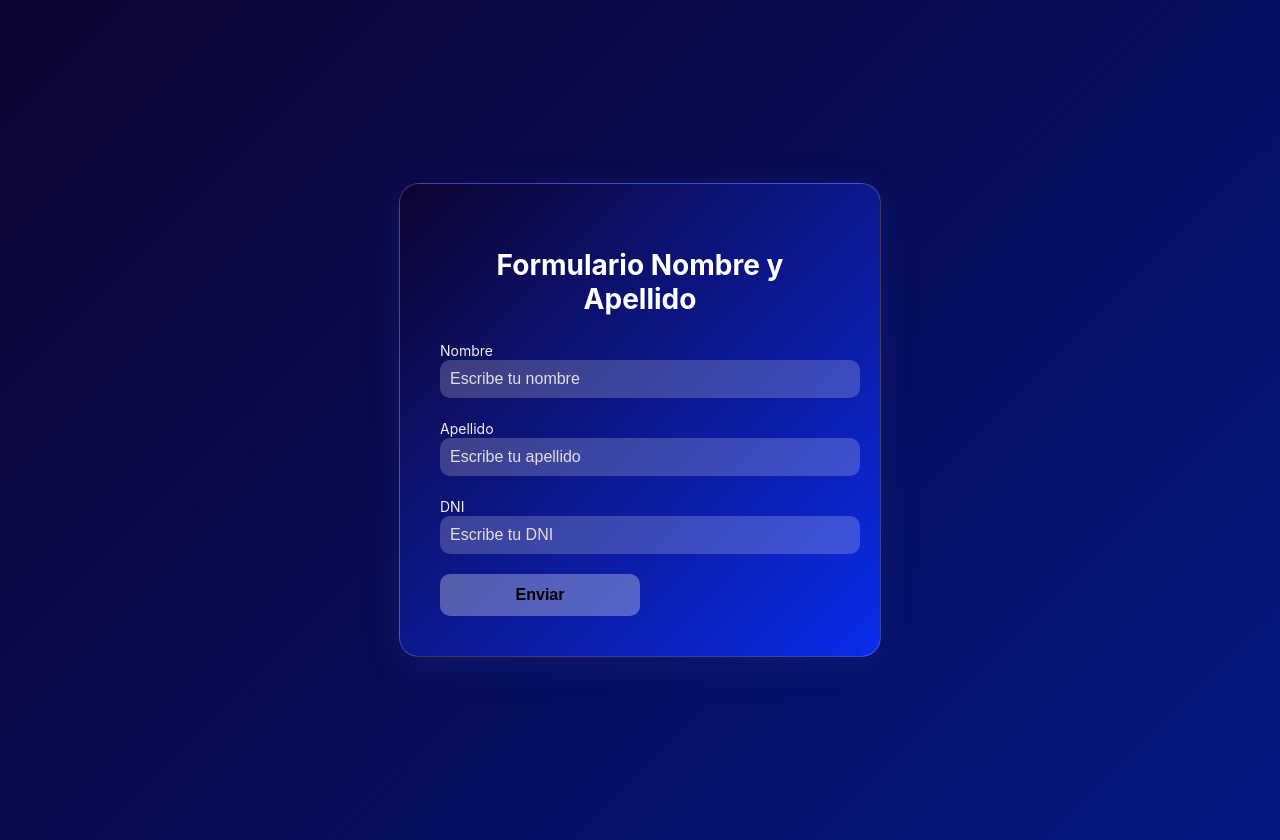
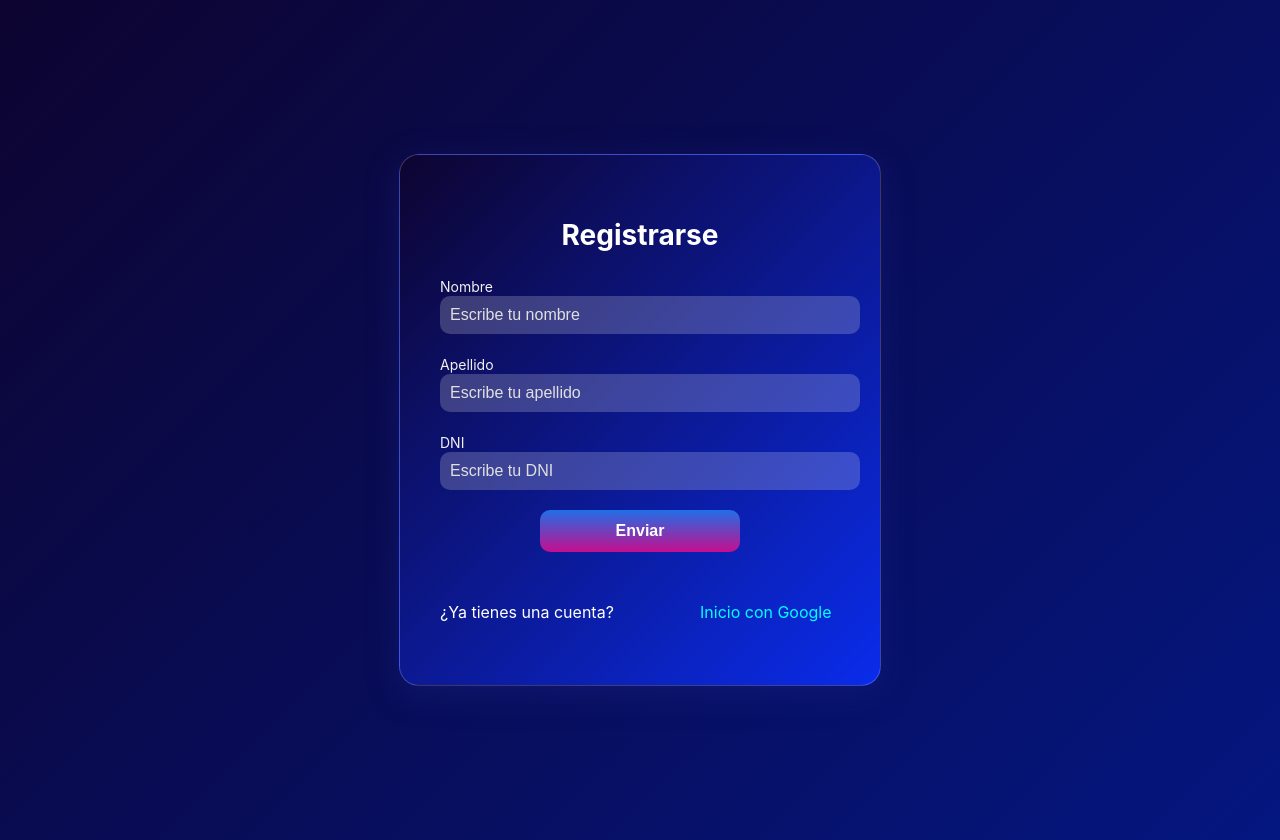
Before and after one commit to GastooCom/Proyecto-APRA, a React (Create React App) app in the folder proyecto-apra/: page / in a window 1280 px wide. Built offline with nearby package versions, Linux system fonts and the light colour scheme.

Commit message:
Mejorando el css

```diff
--- a/proyecto-apra/src/App.jsx
+++ b/proyecto-apra/src/App.jsx
@@ -7,7 +7,7 @@ function App() {
   return (
     <Router>
             <Routes>
-                <Route path="/" element={<FormularioRegistrarse titulo="Formulario Nombre y Apellido" />} />
+                <Route path="/" element={<FormularioRegistrarse titulo="Registrarse" />} />
                 <Route path="/resultado" element={<PantallaDestino />} />
             </Routes>
         </Router>
--- a/proyecto-apra/src/components/FormularioRegistrarse.jsx
+++ b/proyecto-apra/src/components/FormularioRegistrarse.jsx
@@ -53,6 +53,15 @@ const FormularioRegistrarse = ({ titulo = "Formulario Nombre y Apellido" }) => {
                 </div>
 
                 <button type="submit">Enviar</button>
+
+                <div className="cuenta">
+                    <label>¿Ya tienes una cuenta?</label>
+                </div>
+
+                <div className="inicio">
+                    <label>Inicio con Google</label>
+                </div>
+
             </form>
         </div>
     );
--- a/proyecto-apra/src/css/FormularioRegistrarse.css
+++ b/proyecto-apra/src/css/FormularioRegistrarse.css
@@ -20,6 +20,7 @@
     -webkit-backdrop-filter: blur(10px);
     border: 1px solid rgba(255, 255, 255, 0.2);
     color: #fff;
+    height: 450px;
 }
 
 .glass-form h2 {
@@ -76,14 +77,15 @@
 
 /* Botón */
 .glass-form button {
-
+    justify-content: center;
     text-align: center;
+    margin-left: 100px;
     width: 50%;
     padding: 12px;
     border-radius: 10px;
     border: none;
-    background: rgba(255, 255, 255, 0.3);
-    color: #000;
+    background: linear-gradient(#206fe6, #c50e8e);
+    color: white;
     font-weight: bold;
     font-size: 16px;
     cursor: pointer;
@@ -93,3 +95,14 @@
 .glass-form button:hover {
     opacity: 0.9;
 }
+
+/*Final*/
+.cuenta{
+    margin-top: 50px;
+}
+
+.inicio{
+    margin-top: -20px;
+    margin-left: 260px;
+    color: aqua;
+}
```
Also changed, not shown: proyecto-apra/src/Imagenes/tecnologia-geometrica-alta-tecnologia-sistema-conexion-fondo-datos-digitales-resumen-vector-i_1129527-358.jpg (added).
